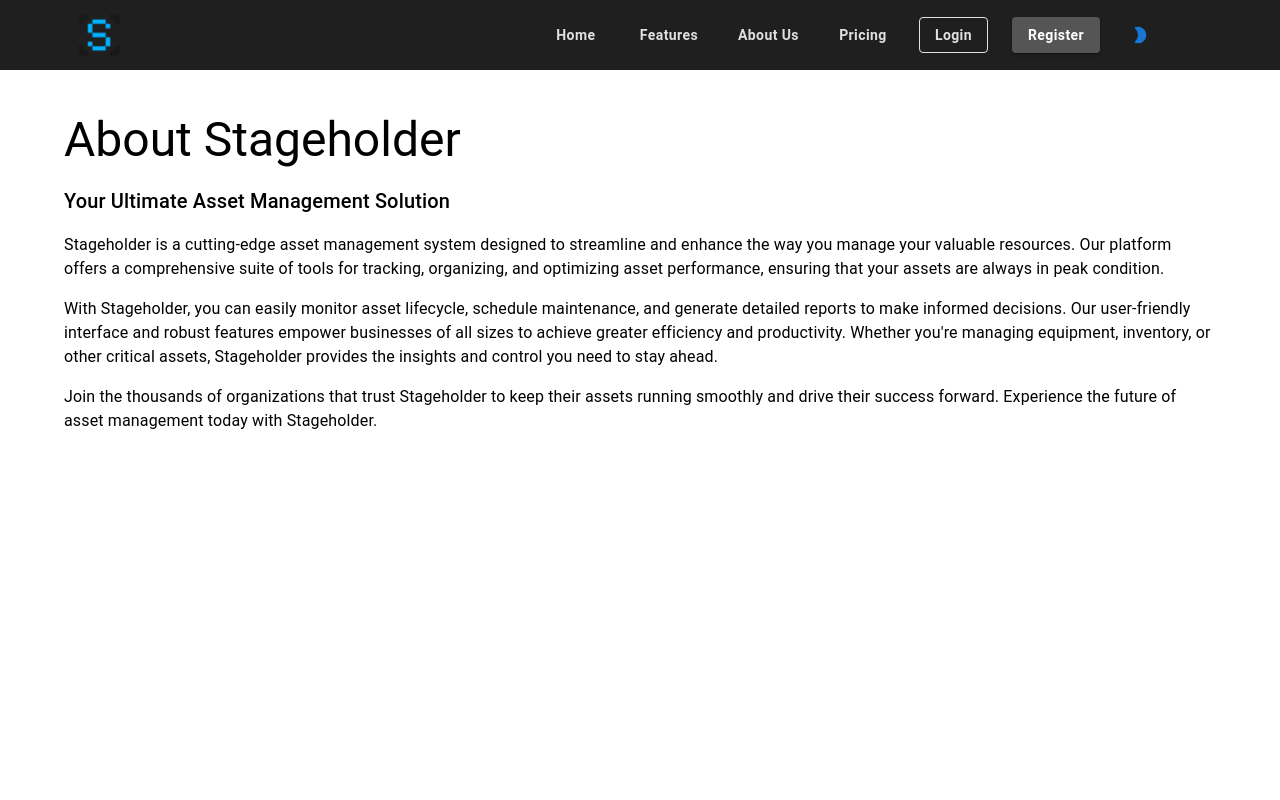
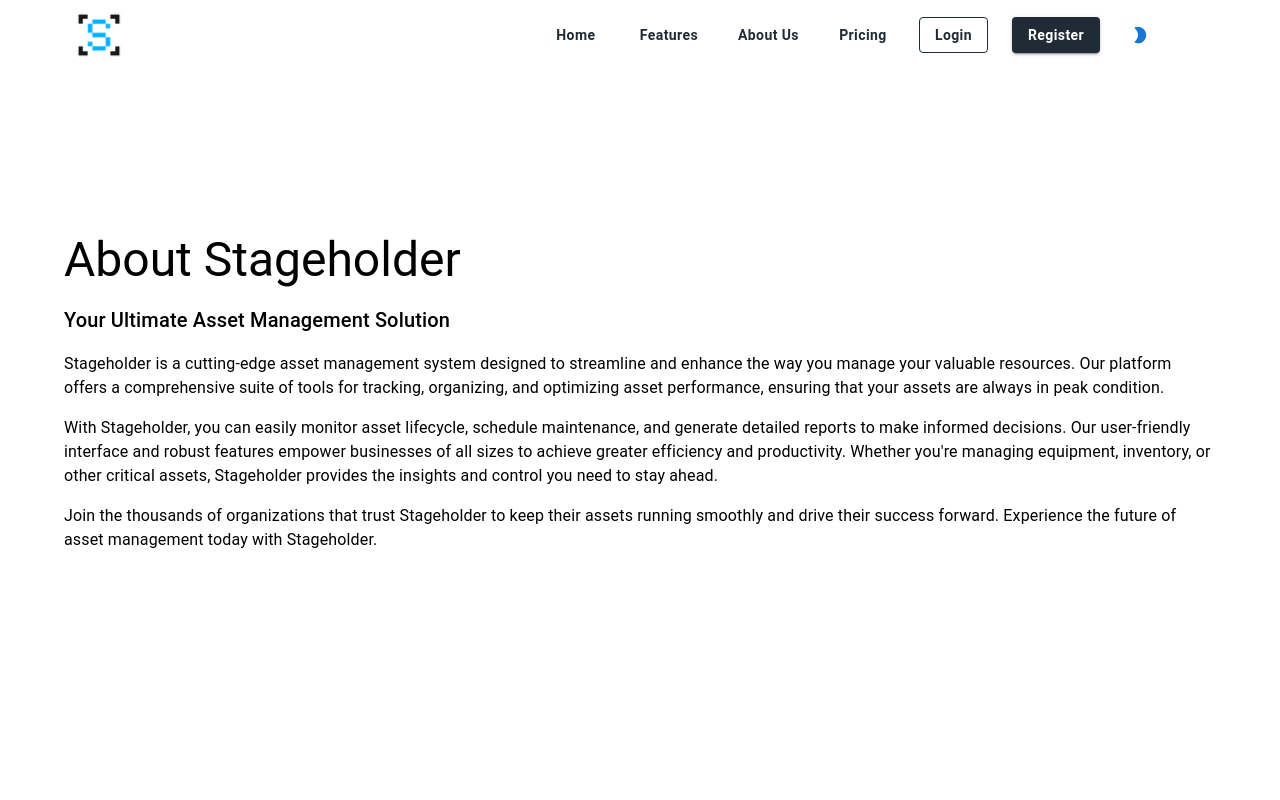
Before and after one commit to DityaIlhami28/stageholder-portal, a Next.js app: page /about-us in a window 1280 px wide. Shown: the top 800 px of the page. Built offline with nearby package versions, Linux system fonts and the light colour scheme.

Commit message:
Fix: dark mode

```diff
--- a/src/app/about-us/page.tsx
+++ b/src/app/about-us/page.tsx
@@ -1,26 +1,42 @@
-import { Container, Typography, Box } from "@mui/material";
+"use client"
+
+import { Container, Typography, Box, useTheme, ThemeProvider, CssBaseline } from "@mui/material";
 
 const AboutPage = () => {
+    const theme = useTheme();
     return (
+        <ThemeProvider theme={theme}>
+            <CssBaseline />
+            <Box
+                sx={{
+                    minHeight: '100vh', // Ensure it covers the full viewport height
+                    display: 'flex',
+                    alignItems: 'center',
+                    justifyContent: 'center',
+                    backgroundColor: theme.palette.mode === 'light' ? 'white' : '#121212', // Full background color
+                }}
+            >
                 <Container id="about-us" sx={{ py: 4, mb: 10, mt: 10 }}>
-            <Typography variant="h3" component="h1" gutterBottom>
+                    <Typography variant="h3" component="h1" gutterBottom sx={{ color: theme.palette.text.primary }}>
                         About Stageholder
                     </Typography>
-            <Typography variant="h6" component="h2" gutterBottom>
+                    <Typography variant="h6" component="h2" gutterBottom sx={{ color: theme.palette.text.primary }}>
                         Your Ultimate Asset Management Solution
                     </Typography>
                     <Box sx={{ mt: 2 }}>
-                <Typography variant="body1" paragraph>
+                        <Typography variant="body1" paragraph sx={{ color: theme.palette.text.primary }}>
                             Stageholder is a cutting-edge asset management system designed to streamline and enhance the way you manage your valuable resources. Our platform offers a comprehensive suite of tools for tracking, organizing, and optimizing asset performance, ensuring that your assets are always in peak condition.
                         </Typography>
-                <Typography variant="body1" paragraph>
+                        <Typography variant="body1" paragraph sx={{ color: theme.palette.text.primary }}>
                             With Stageholder, you can easily monitor asset lifecycle, schedule maintenance, and generate detailed reports to make informed decisions. Our user-friendly interface and robust features empower businesses of all sizes to achieve greater efficiency and productivity. Whether you&apos;re managing equipment, inventory, or other critical assets, Stageholder provides the insights and control you need to stay ahead.
                         </Typography>
-                <Typography variant="body1" paragraph>
+                        <Typography variant="body1" paragraph sx={{ color: theme.palette.text.primary }}>
                             Join the thousands of organizations that trust Stageholder to keep their assets running smoothly and drive their success forward. Experience the future of asset management today with Stageholder.
                         </Typography>
                     </Box>
                 </Container>
+            </Box>
+        </ThemeProvider>
     );
 };
 
--- a/src/app/layout.tsx
+++ b/src/app/layout.tsx
@@ -1,29 +1,75 @@
+"use client"
+
+import React from "react";
 import type { Metadata } from "next";
 import { Inter } from "next/font/google";
 import "./globals.css";
 import { MuiNavBar } from "@/components/navbar";
 import Footer from "@/components/footer";
-import { Divider } from "@mui/material";
+import { createTheme, CssBaseline, Divider, PaletteMode, ThemeProvider } from "@mui/material";
 
 const inter = Inter({ subsets: ["latin"] });
 
-export const metadata: Metadata = {
-  title: "Create Next App",
-  description: "Generated by create next app",
-};
+// export const metadata: Metadata = {
+//   title: "Create Next App",
+//   description: "Generated by create next app",
+// };
 
 export default function RootLayout({
   children,
 }: Readonly<{
   children: React.ReactNode;
 }>) {
+  const [mode, setMode] = React.useState<PaletteMode>('light');
+
+  const toggleColorMode = () => {
+    setMode((prevMode) => {
+      const newMode = prevMode === 'light' ? 'dark' : 'light';
+      console.log(`Theme changed to: ${newMode}`);
+      return newMode;
+    });
+  };
+
+  const theme = React.useMemo(
+    () =>
+      createTheme({
+        palette: {
+          mode,
+          ...(mode === 'dark'
+            ? {
+              background: {
+                default: '#121212',
+                paper: '#424242',
+              },
+              text: {
+                primary: '#ffffff',
+              },
+            }
+            : {
+              background: {
+                default: '#ffffff',
+                paper: '#f5f5f5',
+              },
+              text: {
+                primary: '#000000',
+              },
+            }),
+        },
+      }),
+    [mode],
+  );
+
+
   return (
     <html lang="en">
       <body className={inter.className} style={{ minHeight: '100vh', display: 'flex', flexDirection: 'column' }}>
-        <MuiNavBar />
-        <main style={{ flex: 1 }}>{children}</main>
-        {/* <Divider />
-        <Footer /> */}
+        <ThemeProvider theme={theme}>
+          <CssBaseline />
+          <MuiNavBar mode={mode} toggleColorMode={toggleColorMode} />
+          <main style={{ flex: 1 }}>{children}</main>
+          <Divider />
+          <Footer />
+        </ThemeProvider>
       </body>
     </html>
   );
--- a/src/components/pricing/landingPagePrice.tsx
+++ b/src/components/pricing/landingPagePrice.tsx
@@ -78,9 +78,9 @@ const tiers = [
   }
 ];
 
-const defaultTheme = createTheme();
 
 export default function Pricing() {
+  const defaultTheme = createTheme();
   const [value, setValue] = React.useState('Stage Standard');
 
   const handleChange = (_event: React.ChangeEvent<{}>, newValue: string) => {
@@ -107,7 +107,7 @@ export default function Pricing() {
           color="text.primary"
           gutterBottom
           fontWeight='bold'
-          sx={{ mt: 5, mb: 3 }}
+          sx={{ mt: 5, mb: 3}}
         >
           The right plan <br /> for your business
         </Typography>
```
Also changed, not shown: src/app/page.tsx (+26 -22 lines), src/app/pricing/page.tsx (+16 -1 lines), src/components/landingPageContainer.tsx (+3 -27 lines), src/components/pricing/cardPrice.tsx (+10 -2 lines). Lines whose indentation alone changed are shown as unchanged.
